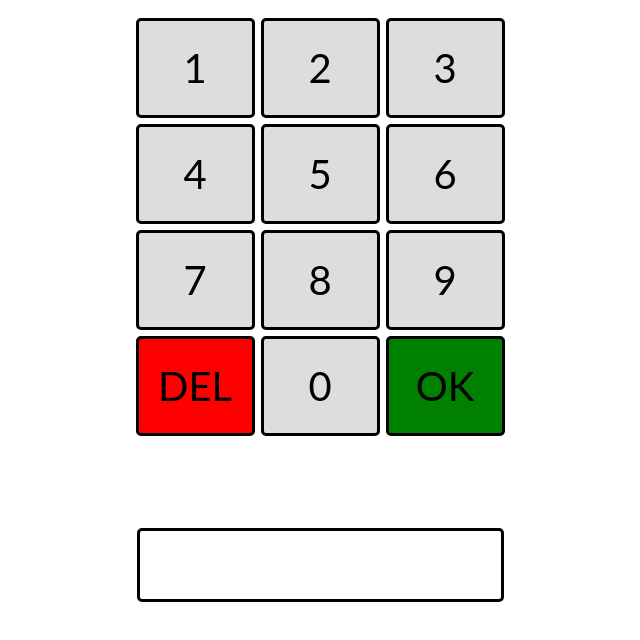
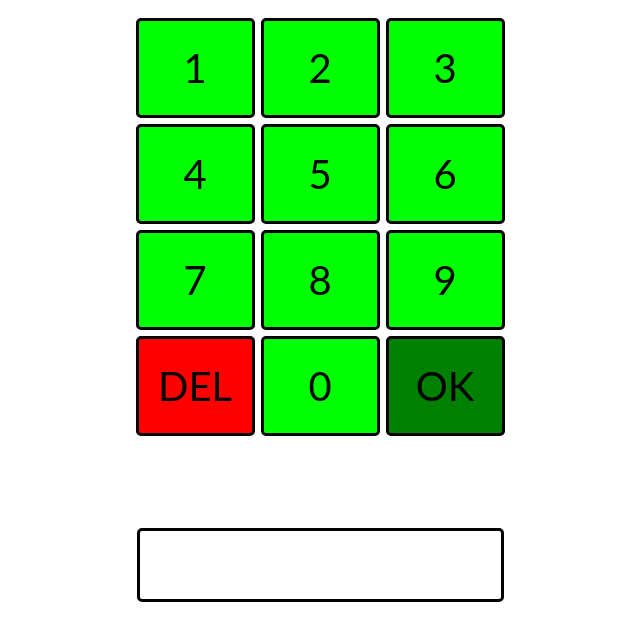
Before and after one commit to menzen/vgdd, a React (Create React App) app: page / in a window 1280 px wide. Shown: the top 640 px of the page, without its empty margins (320-960 px from the left). Built offline with nearby package versions, Linux system fonts and the light colour scheme.

Commit message:
1 file modified

```diff
--- a/src/style.css
+++ b/src/style.css
@@ -34,7 +34,6 @@ body {
 
 .number {
   font-size: 40px;
-  background: #fff;
   flex-grow: 1;
   height: 100px;
   flex-basis: 30%;
@@ -45,7 +44,7 @@ body {
   margin: 3px;
   border-radius: 5px;
   cursor: pointer;
-  background: #ddd;
+  background: lime;
   user-select: none;
 }
 
```
